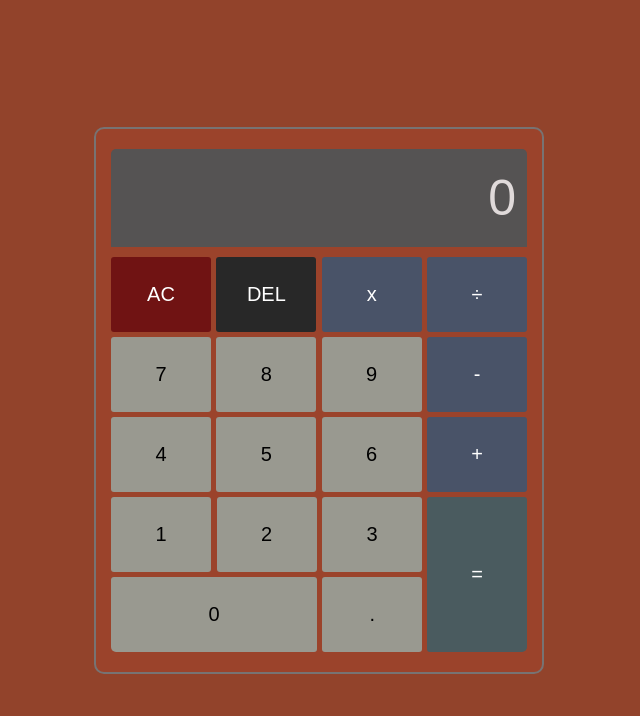
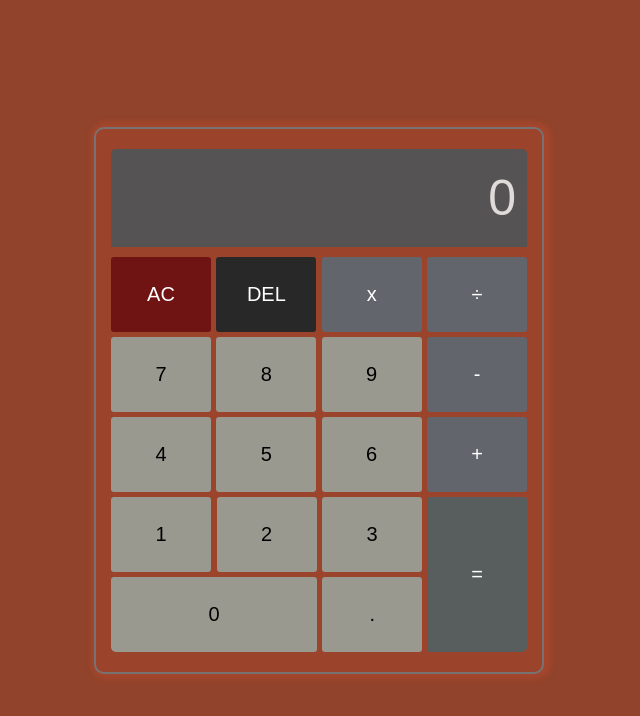
Before and after one commit to brook1291/calculator, a plain HTML site: page index.html in a window 1280 px wide. Shown: the whole page, without its empty margins (321-961 px from the left). Drawn offline with Linux system fonts and the light colour scheme.

Commit message:
Round down display number and change colours

```diff
--- a/script.js
+++ b/script.js
@@ -45,7 +45,8 @@ operations.forEach((el) => {
       return;
     }
     if (firstNum && operator) {
-      display.textContent = operate(firstNum, operator, secondNum);
+      display.textContent =
+        Math.round(operate(firstNum, operator, secondNum) * 1000000) / 1000000;
       displayValue = display.textContent;
     }
 
--- a/styles.css
+++ b/styles.css
@@ -17,6 +17,7 @@ body {
   padding: 20px 15px;
   width: 450px;
   border: 2px solid rgb(119, 115, 115);
+  box-shadow: 2px 0px 5px 5px rgba(173, 72, 47, 0.69);
   border-radius: 10px;
 }
 
@@ -97,12 +98,12 @@ button:hover {
 #subtract,
 #divide,
 #multiply {
-  background-color: rgb(73, 83, 104);
+  background-color: rgb(98, 101, 107);
   color: white;
 }
 
 #equal {
-  background-color: rgb(74, 91, 95);
+  background-color: rgb(88, 93, 94);
   color: white;
 }
 
```
